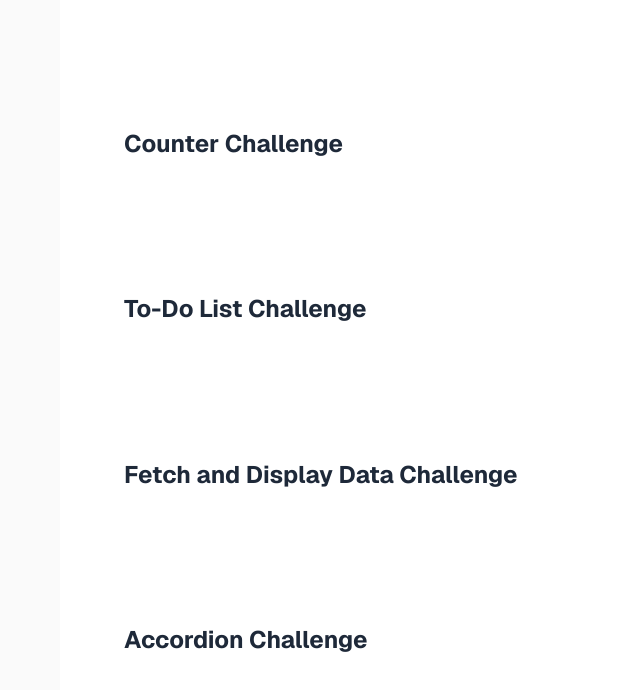
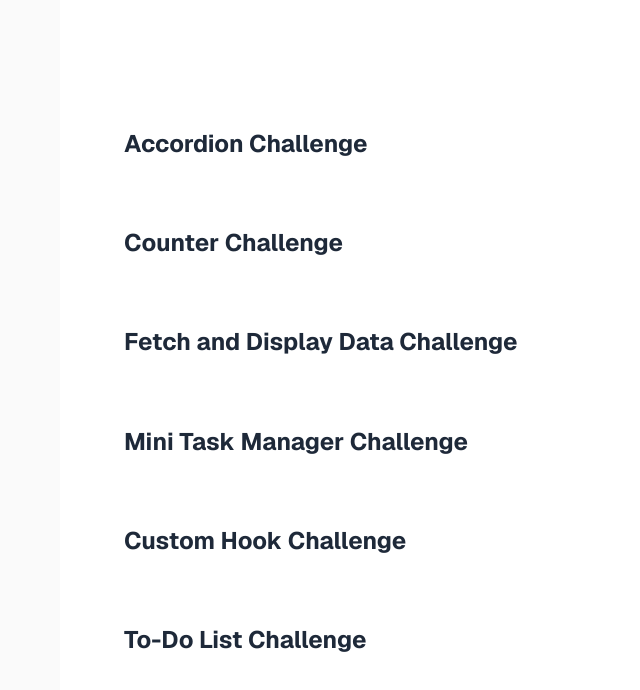
Before and after one commit to atanas-zlatev-98/coding-challenges, a Next.js app: page / in a window 1280 px wide. Shown: the top 690 px of the page, without its empty margins (196-836 px from the left). Built offline with nearby package versions, Linux system fonts and the light colour scheme.

Commit message:
main page

```diff
--- /dev/null
+++ b/app/page-links/page-links.ts
@@ -0,0 +1,8 @@
+export const pageLinks = [
+  { href: "/accordion", label: "Accordion Challenge" },
+  { href: "/counter", label: "Counter Challenge" },
+  { href: "/fetch-display-data", label: "Fetch and Display Data Challenge" },
+  { href: "/mini-task-manager", label: "Mini Task Manager Challenge" },
+  { href: "/custom-hook", label: "Custom Hook Challenge" },
+  { href: "/todo-list", label: "To-Do List Challenge" },
+];
--- a/app/page.tsx
+++ b/app/page.tsx
@@ -1,25 +1,17 @@
-import Image from "next/image";
 import Link from "next/link";
+import { pageLinks } from "./page-links/page-links";
 
 export default function Home() {
   return (
     <div className="flex flex-col flex-1 items-center justify-center bg-zinc-50 font-sans dark:bg-black">
       <main className="flex flex-1 w-full max-w-3xl flex-col items-center justify-between py-32 px-16 bg-white dark:bg-black sm:items-start">
-       <Link href="/counter" className="text-2xl font-bold text-gray-800 dark:text-gray-200 mb-4">
-          Counter Challenge
+
+       {pageLinks.map((link) => (
+        <Link key={link.href} href={link.href} className="text-2xl font-bold text-gray-800 dark:text-gray-200 mb-4">
+          {link.label}
         </Link>
+       ))}
 
-         <Link href="/todo-list" className="text-2xl font-bold text-gray-800 dark:text-gray-200 mb-4">
-          To-Do List Challenge
-        </Link>
-
-        <Link href="/fetch-display-data" className="text-2xl font-bold text-gray-800 dark:text-gray-200 mb-4">
-          Fetch and Display Data Challenge
-        </Link>
-
-         <Link href="/accordion" className="text-2xl font-bold text-gray-800 dark:text-gray-200 mb-4">
-          Accordion Challenge
-        </Link>
       </main>
     </div>
   );
```
